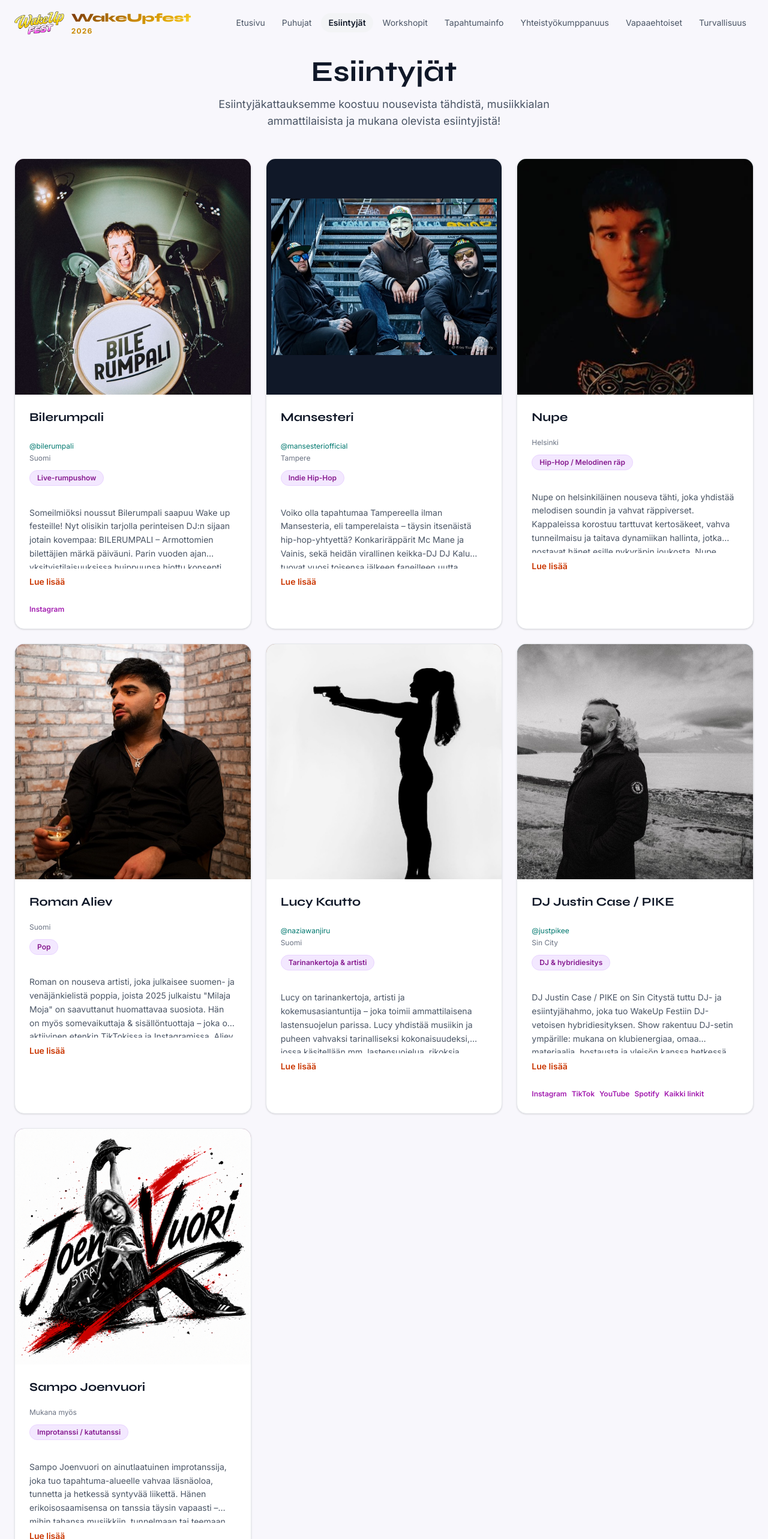
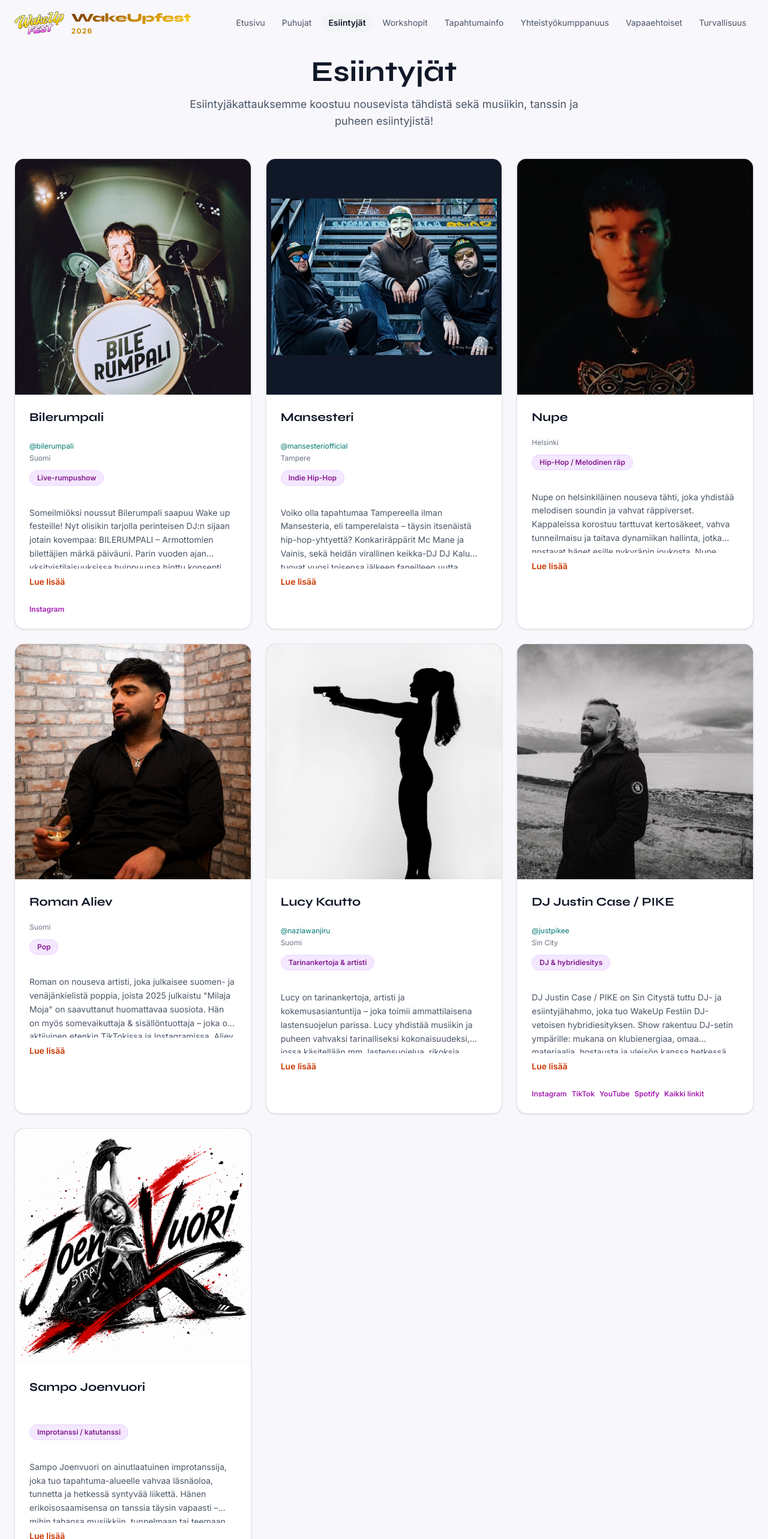
Before and after one commit to djsnabu/wakeupfest2, a Next.js app: page /artistit in a window 1280 px wide. Shown: the top 2566 px of the page at 60% size. Built offline with nearby package versions, Linux system fonts and the light colour scheme.

Commit message:
Remove Sampo performer subsection label

```diff
--- a/src/app/artistit/page.tsx
+++ b/src/app/artistit/page.tsx
@@ -7,7 +7,7 @@ import AnimatedSection from '@/components/ui/AnimatedSection'
 export const metadata: Metadata = {
   title: 'Esiintyjät – WakeUpfest 2026',
   description:
-    'Esiintyjäkattauksemme koostuu nousevista tähdistä, musiikkialan ammattilaisista ja mukana olevista esiintyjistä! WakeUpfest 2026, Tampere.',
+    'Esiintyjäkattauksemme koostuu nousevista tähdistä sekä musiikin, tanssin ja puheen esiintyjistä! WakeUpfest 2026, Tampere.',
 }
 
 export default function ArtistPage() {
@@ -17,7 +17,7 @@ export default function ArtistPage() {
         <AnimatedSection>
           <SectionHeading
             title="Esiintyjät"
-            subtitle="Esiintyjäkattauksemme koostuu nousevista tähdistä, musiikkialan ammattilaisista ja mukana olevista esiintyjistä!"
+            subtitle="Esiintyjäkattauksemme koostuu nousevista tähdistä sekä musiikin, tanssin ja puheen esiintyjistä!"
           />
         </AnimatedSection>
 
--- a/src/components/home/ArtistPreview.tsx
+++ b/src/components/home/ArtistPreview.tsx
@@ -14,7 +14,7 @@ export default function ArtistPreview() {
           <br />
           nousevista tähdistä
           <br />
-          ja mukana olevista esiintyjistä!
+          ja musiikin, tanssin sekä puheen tekijöistä!
         </p>
       </AnimatedSection>
 
--- a/src/lib/data.ts
+++ b/src/lib/data.ts
@@ -175,7 +175,7 @@ export const artists: Artist[] = [
   {
     id: 'sampo-joenvuori',
     name: 'Sampo Joenvuori',
-    origin: 'Mukana myös',
+    origin: '',
     genre: 'Improtanssi / katutanssi',
     image: '/artists/sampo-joenvuori.png',
     imageFit: 'cover',
```
